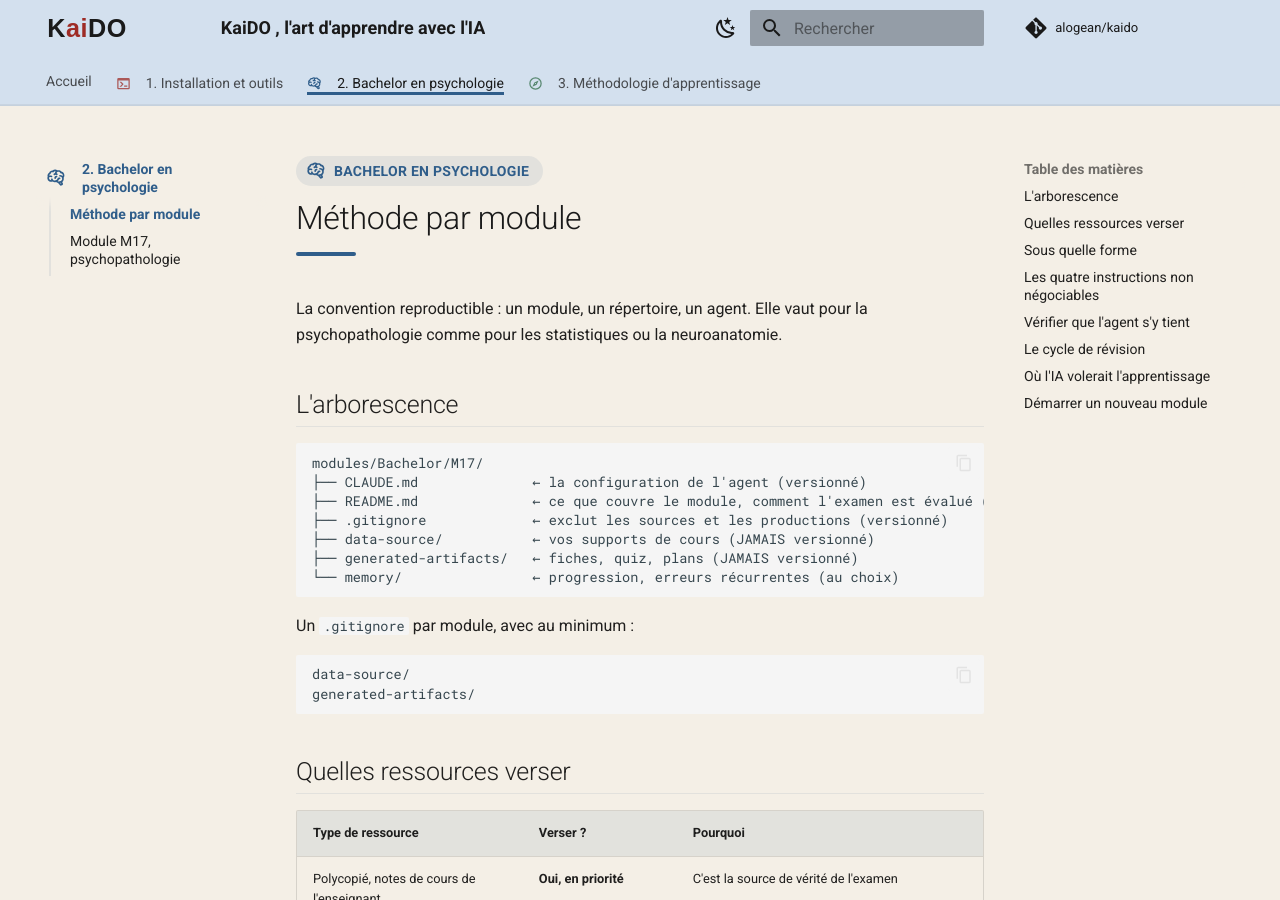
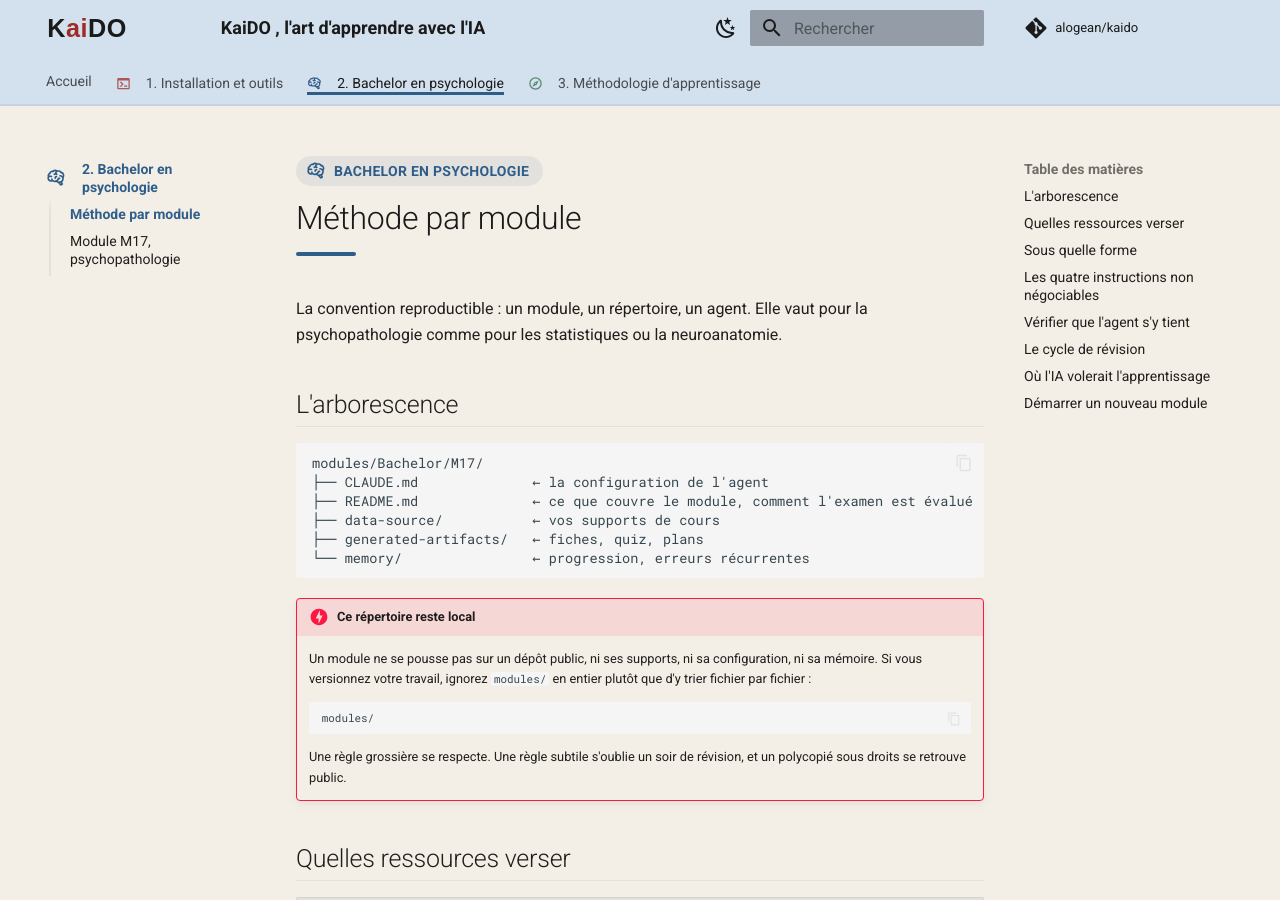
Before and after one commit to alogean/kaido, an MkDocs documentation site: the page built from docs/psycho/methode-module.md, in a window 1280 px wide and 900 px high. Built offline with MkDocs 1.6.1 and Material for MkDocs 9.7.7, drawn with Linux system fonts in a browser that asks for light colours; comment, search, counter and statistics services are not loaded.

Commit message:
Sortir les modules du dépôt : ils restent entièrement locaux
Décision : aucune donnée de module ne monte sur GitHub. Ni les supports,
ni les configurations d'agent, ni les mémoires. Le dépôt est public et
les polycopiés, diapositives et articles appartiennent à leurs auteurs.

- .gitignore : `modules/` en entier, plutôt qu'un .gitignore par module.
  Une règle grossière se respecte, une règle subtile s'oublie.
- modules/M17-psychopathologie/ : retiré du suivi. Son contenu utile (le
  CLAUDE.md complet, les tests d'acceptation, la méthode) était déjà
  publié sur docs/psycho/m17.md, qui devient la seule source du gabarit.
- docs et README : suppression des liens GitHub vers modules/, qui
  pointaient désormais dans le vide.

Co-Authored-By: Claude Opus 5 (1M context) <noreply@anthropic.com>

````diff
--- a/docs/psycho/methode-module.md
+++ b/docs/psycho/methode-module.md
@@ -10,20 +10,21 @@ La convention reproductible : un module, un répertoire, un agent. Elle vaut pou
 
 ```text
 modules/Bachelor/M17/
-├── CLAUDE.md              ← la configuration de l'agent (versionné)
-├── README.md              ← ce que couvre le module, comment l'examen est évalué (versionné)
-├── .gitignore             ← exclut les sources et les productions (versionné)
-├── data-source/           ← vos supports de cours (JAMAIS versionné)
-├── generated-artifacts/   ← fiches, quiz, plans (JAMAIS versionné)
-└── memory/                ← progression, erreurs récurrentes (au choix)
+├── CLAUDE.md              ← la configuration de l'agent
+├── README.md              ← ce que couvre le module, comment l'examen est évalué
+├── data-source/           ← vos supports de cours
+├── generated-artifacts/   ← fiches, quiz, plans
+└── memory/                ← progression, erreurs récurrentes
 ```
 
-Un `.gitignore` par module, avec au minimum :
+!!! danger "Ce répertoire reste local"
+    Un module ne se pousse pas sur un dépôt public, ni ses supports, ni sa configuration, ni sa mémoire. Si vous versionnez votre travail, ignorez `modules/` en entier plutôt que d'y trier fichier par fichier :
 
-```gitignore
-data-source/
-generated-artifacts/
-```
+    ```gitignore
+    modules/
+    ```
+
+    Une règle grossière se respecte. Une règle subtile s'oublie un soir de révision, et un polycopié sous droits se retrouve public.
 
 ## Quelles ressources verser
 
````
Also changed, not shown: README.md (+4 -4 lines), docs/outils/skill-moodle.md (+1 -1 lines), docs/psycho/index.md (+5 -5 lines), docs/psycho/m17.md (+3 -4 lines), modules/M17-psychopathologie/CLAUDE.md (deleted, +0 -47 lines), modules/M17-psychopathologie/README.md (deleted, +0 -40 lines), skill/moodle-fernuni-scrape/SKILL.md (+3 -2 lines), 5 other files.
